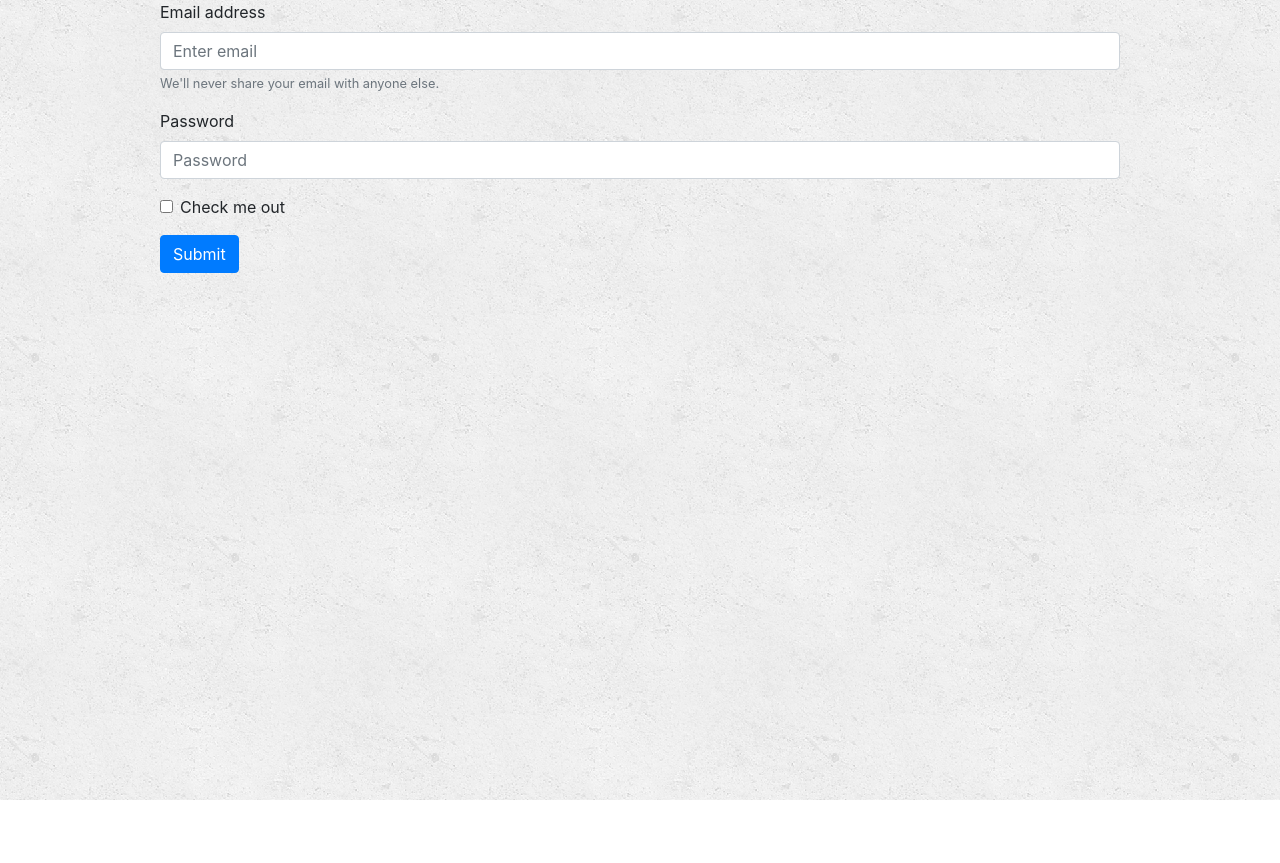
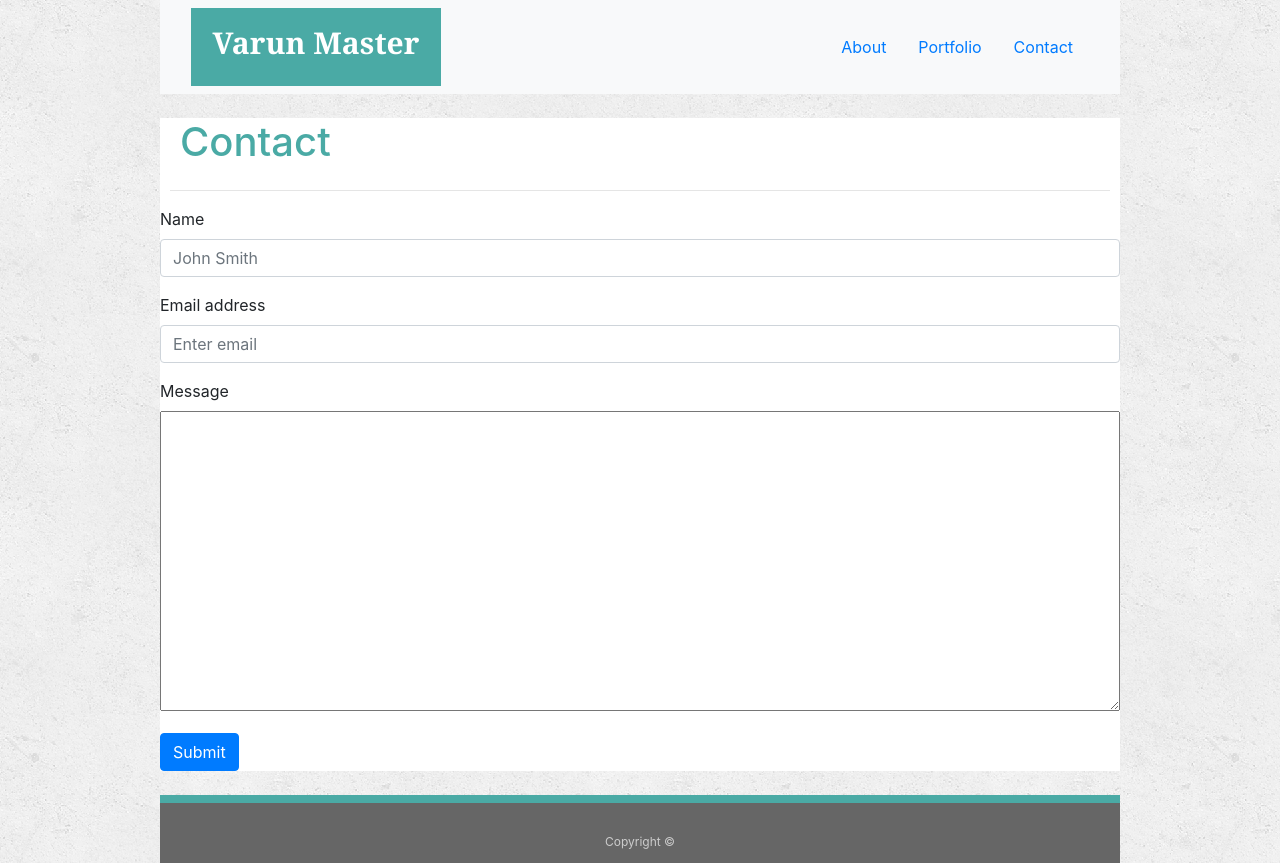
Before and after one commit to varunmaster/Bootstrap-Portfolio, a plain HTML site: page contact.html in a window 1280 px wide. Before the commit the page ends 800 px from the top, so only its background shows below. Drawn offline with nearby package versions, Linux system fonts and the light colour scheme.

Commit message:
finished changes to contact page

```diff
--- a/assets/css/style.css
+++ b/assets/css/style.css
@@ -44,3 +44,8 @@ footer {
     border-top: 8px solid #4aaaa5;
     height: 50px;
   }
+
+  textarea {
+      width: 100%;
+      height: 300px;
+  }
--- a/contact.html
+++ b/contact.html
@@ -12,23 +12,59 @@
 </head>
 
 <body>
+    <header>
+        <nav class="navbar navbar-light bg-light">
+            <div class="container">
+                <a class="contentName navbar-brand justify-content-start" href="index.html">
+                    <h2>Varun Master</h2>
+                    <!--Find out why having .contentName in css works but not #contentName-->
+                </a>
+                <ul class="nav justify-content-end">
+                    <li class="nav-item">
+                        <a class="nav-link active" href="index.html">About</a>
+                    </li>
+                    <li class="nav-item">
+                        <a class="nav-link" href="portfolio.html">Portfolio</a>
+                    </li>
+                    <li class="nav-item">
+                        <a class="nav-link" href="contact.html">Contact</a>
+                    </li>
+                </ul>
+            </div>
+        </nav>
+    </header>
+    <br>
+    <div class="backgroundBox">
+        <div class="row">
+            <div class="col-sm-12">
+                <h1>Contact</h1>
+            </div>
+            <hr>
+        </div>
         <form>
+            <div class="form-group">
+                <label for="exampleInputPassword1">Name</label>
+                <input type="text" class="form-control" placeholder="John Smith">
+            </div>
             <div class="form-group">
                 <label for="exampleInputEmail1">Email address</label>
                 <input type="email" class="form-control" id="exampleInputEmail1" aria-describedby="emailHelp"
                     placeholder="Enter email">
-            <small id="emailHelp" class="form-text text-muted">We'll never share your email with anyone else.</small>
             </div>
             <div class="form-group">
-            <label for="exampleInputPassword1">Password</label>
-            <input type="password" class="form-control" id="exampleInputPassword1" placeholder="Password">
-        </div>
-        <div class="form-group form-check">
-            <input type="checkbox" class="form-check-input" id="exampleCheck1">
-            <label class="form-check-label" for="exampleCheck1">Check me out</label>
+                <label>Message</label>
+                <br>
+                <textarea></textarea>
             </div>
             <button type="submit" class="btn btn-primary">Submit</button>
         </form>
+    </div>
+    <br>
+    <footer>
+        <div class="container">
+            Copyright &copy;
+        </div>
+    </footer>
 </body>
 
 </html>
```
Lines whose indentation alone changed are shown as unchanged.
